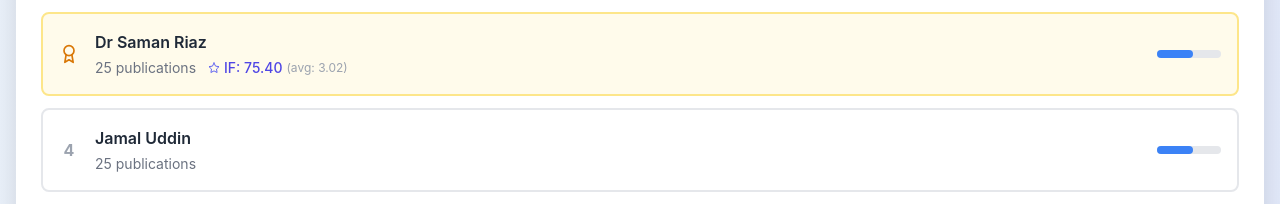
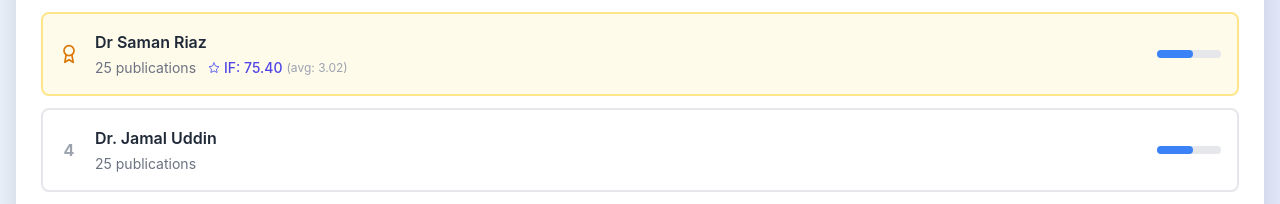
Before and after one commit to haroon147/publication_record, a React (Vite) app: page / in a window 1280 px wide. Shown: the part 1946-2150 px from the top of the page. Built offline with nearby package versions, Linux system fonts and the light colour scheme.

Commit message:
Normalize Jamal Uddin to Dr. Jamal Uddin in author name mapping

```diff
--- a/scripts/parse-excel.js
+++ b/scripts/parse-excel.js
@@ -130,7 +130,10 @@ const authorNameMap = {
   'a kashif': 'Dr. Ayesha Kashif',
   'ayesha kashif': 'Dr. Ayesha Kashif',
   'dr ayesha kashif': 'Dr. Ayesha Kashif',
-  'dr. ayesha kashif': 'Dr. Ayesha Kashif'
+  'dr. ayesha kashif': 'Dr. Ayesha Kashif',
+  'jamal uddin': 'Dr. Jamal Uddin',
+  'dr jamal uddin': 'Dr. Jamal Uddin',
+  'dr. jamal uddin': 'Dr. Jamal Uddin'
 };
 
 const normalizeAuthorName = (name) => {
--- a/src/components/ExcelUpload.jsx
+++ b/src/components/ExcelUpload.jsx
@@ -149,7 +149,10 @@ const ExcelUpload = ({ onDataLoaded }) => {
     'a kashif': 'Dr. Ayesha Kashif',
     'ayesha kashif': 'Dr. Ayesha Kashif',
     'dr ayesha kashif': 'Dr. Ayesha Kashif',
-    'dr. ayesha kashif': 'Dr. Ayesha Kashif'
+    'dr. ayesha kashif': 'Dr. Ayesha Kashif',
+    'jamal uddin': 'Dr. Jamal Uddin',
+    'dr jamal uddin': 'Dr. Jamal Uddin',
+    'dr. jamal uddin': 'Dr. Jamal Uddin'
   }
 
   const normalizeAuthorName = (name) => {
--- a/src/data/publications.js
+++ b/src/data/publications.js
@@ -1,6 +1,6 @@
 // Publication records data - ALL publications from Excel file
 // Auto-generated from Excel file: RSCI Research Record (Responses).xlsx
-// Generated on: 2026-01-02T12:08:32.058Z
+// Generated on: 2026-01-02T12:12:43.825Z
 // Total publications: 245
 
 export const publicationsData = [
@@ -1510,7 +1510,7 @@ export const publicationsData = [
   {
     "title": "Comprehensive Analysis of Computational Methods for Predicting Anti‑inflammatory Peptides",
     "author": "Jamal Uddin",
-    "authorName": "Jamal Uddin",
+    "authorName": "Dr. Jamal Uddin",
     "date": null,
     "journal": "Archives of Computational Methods in Engineering",
     "scopus": true,
@@ -1519,7 +1519,7 @@ export const publicationsData = [
   {
     "title": "AIPs-SnTCN: Predicting Anti-Inflammatory Peptides Using fastText and Transformer Encoder-Based Hybrid Word Embedding with Self-Normalized Temporal Convolutional Networks",
     "author": "Jamal Uddin",
-    "authorName": "Jamal Uddin",
+    "authorName": "Dr. Jamal Uddin",
     "date": null,
     "journal": "Journal of Chemical Information and Modeling",
     "scopus": true,
@@ -1528,7 +1528,7 @@ export const publicationsData = [
   {
     "title": "AFP-SPTS: An Accurate Prediction of Antifreeze Proteins Using Sequential and Pseudo-Tri-Slicing Evolutionary Features with an Extremely Randomized Tree",
     "author": "Jamal Uddin",
-    "authorName": "Jamal Uddin",
+    "authorName": "Dr. Jamal Uddin",
     "date": null,
     "journal": "Journal of Chemical Information and Modeling",
     "scopus": true,
@@ -1537,7 +1537,7 @@ export const publicationsData = [
   {
     "title": "A Huffman Code LSB based Image Steganography Technique Using Multi-Level Encryption and Achromatic Component of an image",
     "author": "Jamal Uddin",
-    "authorName": "Jamal Uddin",
+    "authorName": "Dr. Jamal Uddin",
     "date": null,
     "journal": "Scientific Reports.",
     "scopus": true,
@@ -1546,7 +1546,7 @@ export const publicationsData = [
   {
     "title": "Prediction of Antifreeze Proteins Using Machine Learning",
     "author": "Jamal Uddin",
-    "authorName": "Jamal Uddin",
+    "authorName": "Dr. Jamal Uddin",
     "date": null,
     "journal": "Scientific Reports.",
     "scopus": true,
@@ -1555,7 +1555,7 @@ export const publicationsData = [
   {
     "title": "Comparative Analysis of the Existing Methods for Prediction of Antifreeze Proteins",
     "author": "Jamal Uddin",
-    "authorName": "Jamal Uddin",
+    "authorName": "Dr. Jamal Uddin",
     "date": null,
     "journal": "Chemometrics and Intelligent Laboratory Systems",
     "scopus": true,
@@ -1564,7 +1564,7 @@ export const publicationsData = [
   {
     "title": "Multi Perspectives Steganography Algorithm for Color Images on Multiple-Formats",
     "author": "Jamal Uddin",
-    "authorName": "Jamal Uddin",
+    "authorName": "Dr. Jamal Uddin",
     "date": null,
     "journal": "Sustainability",
     "scopus": true,
@@ -1573,7 +1573,7 @@ export const publicationsData = [
   {
     "title": "Rough Set Based Information Theoretic Approach for Clustering Uncertain Categorical Data",
     "author": "Jamal Uddin",
-    "authorName": "Jamal Uddin",
+    "authorName": "Dr. Jamal Uddin",
     "date": null,
     "journal": "PLoS One",
     "scopus": true,
@@ -1582,7 +1582,7 @@ export const publicationsData = [
   {
     "title": "An Empirical Analysis of Rough Set Categorical Clustering Techniques",
     "author": "Jamal Uddin",
-    "authorName": "Jamal Uddin",
+    "authorName": "Dr. Jamal Uddin",
     "date": null,
     "journal": "PLoS One",
     "scopus": true,
@@ -1591,7 +1591,7 @@ export const publicationsData = [
   {
     "title": "AIPs-DeepEnC-GA: Predicting anti-inflammatory peptides using embedded evolutionary and sequential feature integration with genetic algorithm based deep ensemble model",
     "author": "Jamal Uddin",
-    "authorName": "Jamal Uddin",
+    "authorName": "Dr. Jamal Uddin",
     "date": null,
     "journal": "Chemometrics and Intelligent Laboratory Systems",
     "scopus": true,
@@ -1600,7 +1600,7 @@ export const publicationsData = [
   {
     "title": "A Comprehensive Study of Digital Image Steganographic Techniques",
     "author": "Jamal Uddin",
-    "authorName": "Jamal Uddin",
+    "authorName": "Dr. Jamal Uddin",
     "date": null,
     "journal": "IEEE Access",
     "scopus": true,
@@ -1609,7 +1609,7 @@ export const publicationsData = [
   {
     "title": "A Novel Steganography Technique for Digital Images Using the Least Significant Bit Substitution Method,",
     "author": "Jamal Uddin",
-    "authorName": "Jamal Uddin",
+    "authorName": "Dr. Jamal Uddin",
     "date": null,
     "journal": "IEEE Access",
     "scopus": true,
@@ -1618,7 +1618,7 @@ export const publicationsData = [
   {
     "title": "A Survey on Bug Prioritization",
     "author": "Jamal Uddin",
-    "authorName": "Jamal Uddin",
+    "authorName": "Dr. Jamal Uddin",
     "date": null,
     "journal": "Artificial Intelligence Review",
     "scopus": true,
@@ -1627,7 +1627,7 @@ export const publicationsData = [
   {
     "title": "Rough Set Based Information Theoretic Approach for Clustering Uncertain Categorical Data",
     "author": "Jamal Uddin",
-    "authorName": "Jamal Uddin",
+    "authorName": "Dr. Jamal Uddin",
     "date": null,
     "journal": "PLOS One",
     "scopus": true,
@@ -1636,7 +1636,7 @@ export const publicationsData = [
   {
     "title": "An Empirical Analysis of Rough Set Categorical Clustering Techniques",
     "author": "Jamal Uddin",
-    "authorName": "Jamal Uddin",
+    "authorName": "Dr. Jamal Uddin",
     "date": null,
     "journal": "PLOS One",
     "scopus": true,
@@ -1645,7 +1645,7 @@ export const publicationsData = [
   {
     "title": "A novel rough value set categorical clustering technique for supplier base management",
     "author": "Jamal Uddin",
-    "authorName": "Jamal Uddin",
+    "authorName": "Dr. Jamal Uddin",
     "date": null,
     "journal": "Computing (Vienna/New York)",
     "scopus": true,
@@ -1654,7 +1654,7 @@ export const publicationsData = [
   {
     "title": "A Proposed IoT-Enabled Smart Waste Bin Management System and Efficient Route Selection",
     "author": "Jamal Uddin",
-    "authorName": "Jamal Uddin",
+    "authorName": "Dr. Jamal Uddin",
     "date": null,
     "journal": "Journal of Computer Networks and Communications",
     "scopus": true,
@@ -1663,7 +1663,7 @@ export const publicationsData = [
   {
     "title": "Artificial bee colony algorithm used for load balancing in cloud computing: review",
     "author": "Jamal Uddin",
-    "authorName": "Jamal Uddin",
+    "authorName": "Dr. Jamal Uddin",
     "date": null,
     "journal": "International Journal of Advanced Computer Science and Applications",
     "scopus": true,
@@ -1672,7 +1672,7 @@ export const publicationsData = [
   {
     "title": "Corrupted MP4 Carving Using MP4-Karver",
     "author": "Jamal Uddin",
-    "authorName": "Jamal Uddin",
+    "authorName": "Dr. Jamal Uddin",
     "date": null,
     "journal": "IAES International Journal of Artificial Intelligence (IJ-AI)",
     "scopus": true,
@@ -1681,7 +1681,7 @@ export const publicationsData = [
   {
     "title": "Fast attribute selection based on the rough set boundary region",
     "author": "Jamal Uddin",
-    "authorName": "Jamal Uddin",
+    "authorName": "Dr. Jamal Uddin",
     "date": null,
     "journal": "Periodicals of Engineering and Natural Sciences",
     "scopus": true,
@@ -1690,7 +1690,7 @@ export const publicationsData = [
   {
     "title": "Positive region: An enhancement of partitioning attribute based rough set for categorical data",
     "author": "Jamal Uddin",
-    "authorName": "Jamal Uddin",
+    "authorName": "Dr. Jamal Uddin",
     "date": null,
     "journal": "Periodicals of Engineering and Natural Sciences",
     "scopus": true,
@@ -1699,7 +1699,7 @@ export const publicationsData = [
   {
     "title": "A Comparative Analysis of Long Short-Term Memory Recurrent Neural Network Classifiers for Text Classification",
     "author": "Jamal Uddin",
-    "authorName": "Jamal Uddin",
+    "authorName": "Dr. Jamal Uddin",
     "date": null,
     "journal": "The Sciencetech",
     "scopus": false,
@@ -1708,7 +1708,7 @@ export const publicationsData = [
   {
     "title": "Reduction of Defect Generation in Software Projects using LSS Approach",
     "author": "Jamal Uddin",
-    "authorName": "Jamal Uddin",
+    "authorName": "Dr. Jamal Uddin",
     "date": null,
     "journal": "The Sciencetech",
     "scopus": false,
@@ -1717,7 +1717,7 @@ export const publicationsData = [
   {
     "title": "Solving Different Order Boundary Value Problems by Applying Homotopy Type Methods",
     "author": "Jamal Uddin",
-    "authorName": "Jamal Uddin",
+    "authorName": "Dr. Jamal Uddin",
     "date": null,
     "journal": "Journal of Advances in Mathematics and Computer Science",
     "scopus": false,
@@ -1726,7 +1726,7 @@ export const publicationsData = [
   {
     "title": "Modified Variation of Parameters Method for System of PDEs",
     "author": "Jamal Uddin",
-    "authorName": "Jamal Uddin",
+    "authorName": "Dr. Jamal Uddin",
     "date": null,
     "journal": "International Journal of Modern Applied Physics",
     "scopus": false,
```
